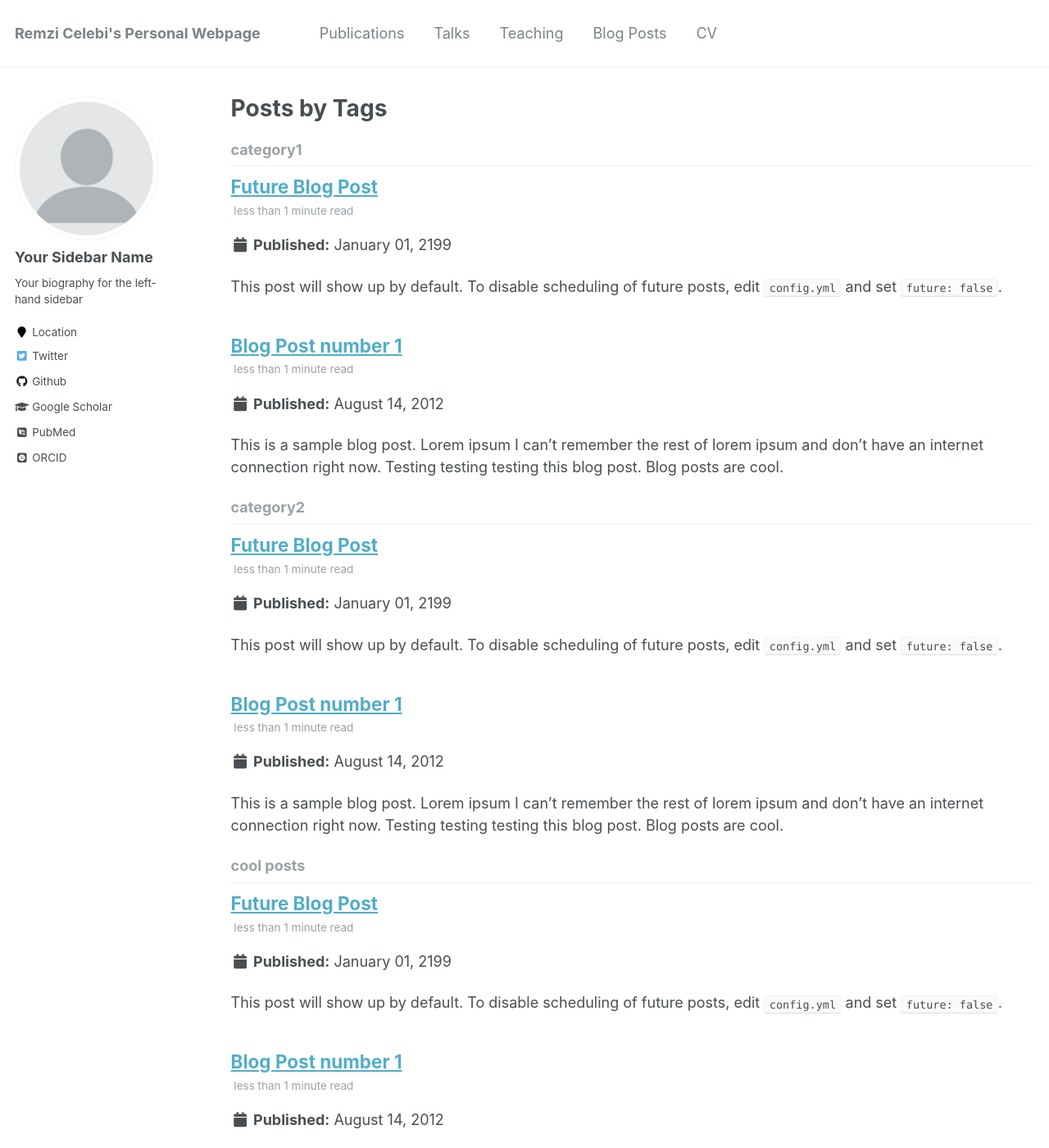
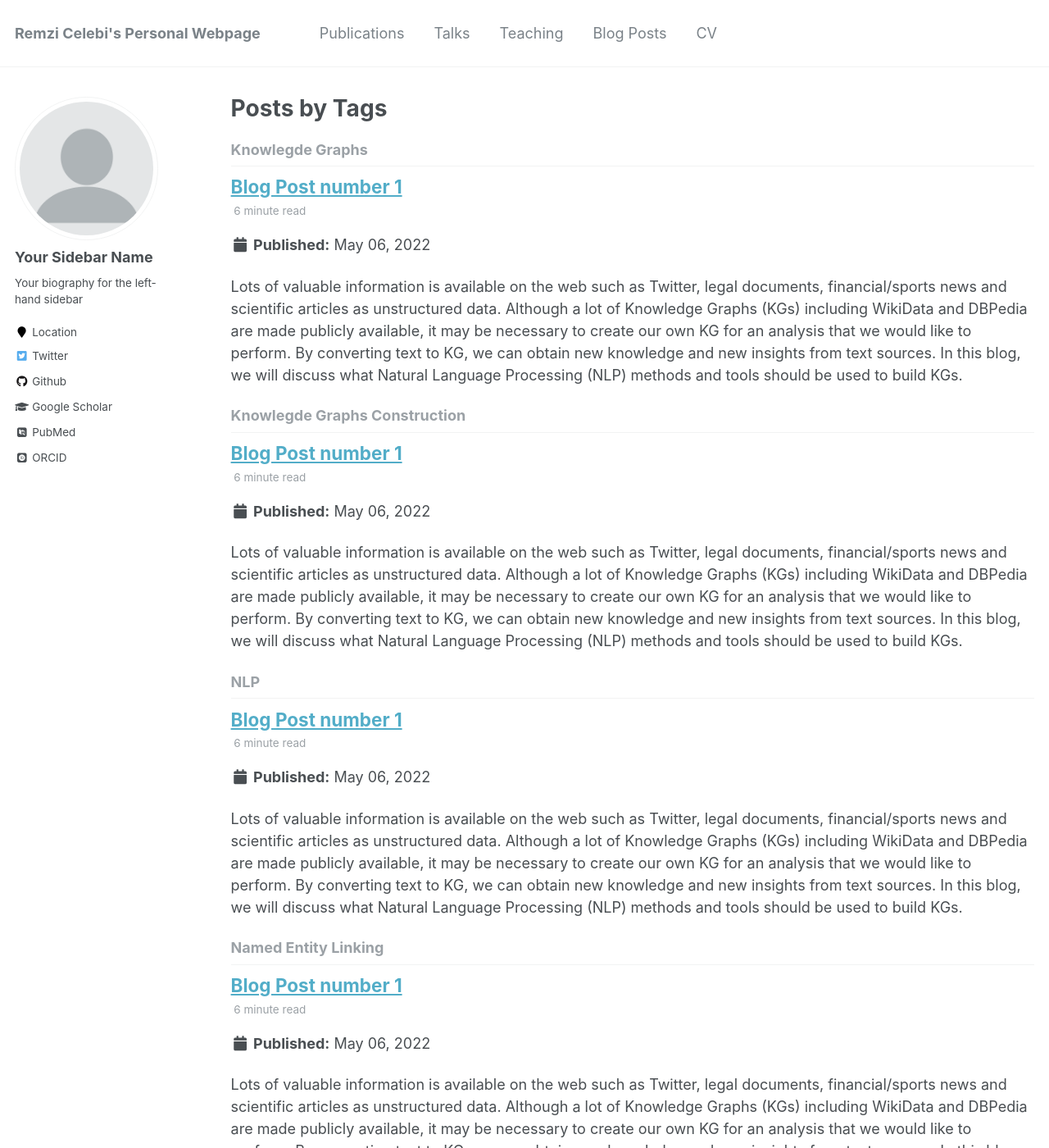
Before and after one commit to rcelebi/rcelebi.github.io, a Jekyll site: the page built from _pages/tag-archive.html, in a window 1280 px wide and 1400 px high. Shown: the whole window at 82% size. Built offline with Jekyll 4.4.1, drawn with Linux system fonts in a browser that asks for light colours; some web fonts are replaced; some of the changed text lies outside the part shown.

Commit message:
first blio

```diff
--- a/_posts/blog_1_kg_construction_from_unstructured_data.md
+++ b/_posts/2022-05-06-blog_1_kg_construction.md
@@ -1,12 +1,13 @@
 ---
 title: 'Blog Post number 1'
-date: 2012-08-14
-permalink: /posts/2012/08/blog-post-1/
+date: 2022-05-06
+permalink: /posts/2022/05/blog_1_kg_construction/
 tags:
   - Knowlegde Graphs
   - Knowlegde Graphs Construction
   - NLP
-  - Entity e
+  - Named Entity Recognition
+  - Named Entity Linking
 ---
 
 Lots of valuable information is available on the web such as Twitter,
```
